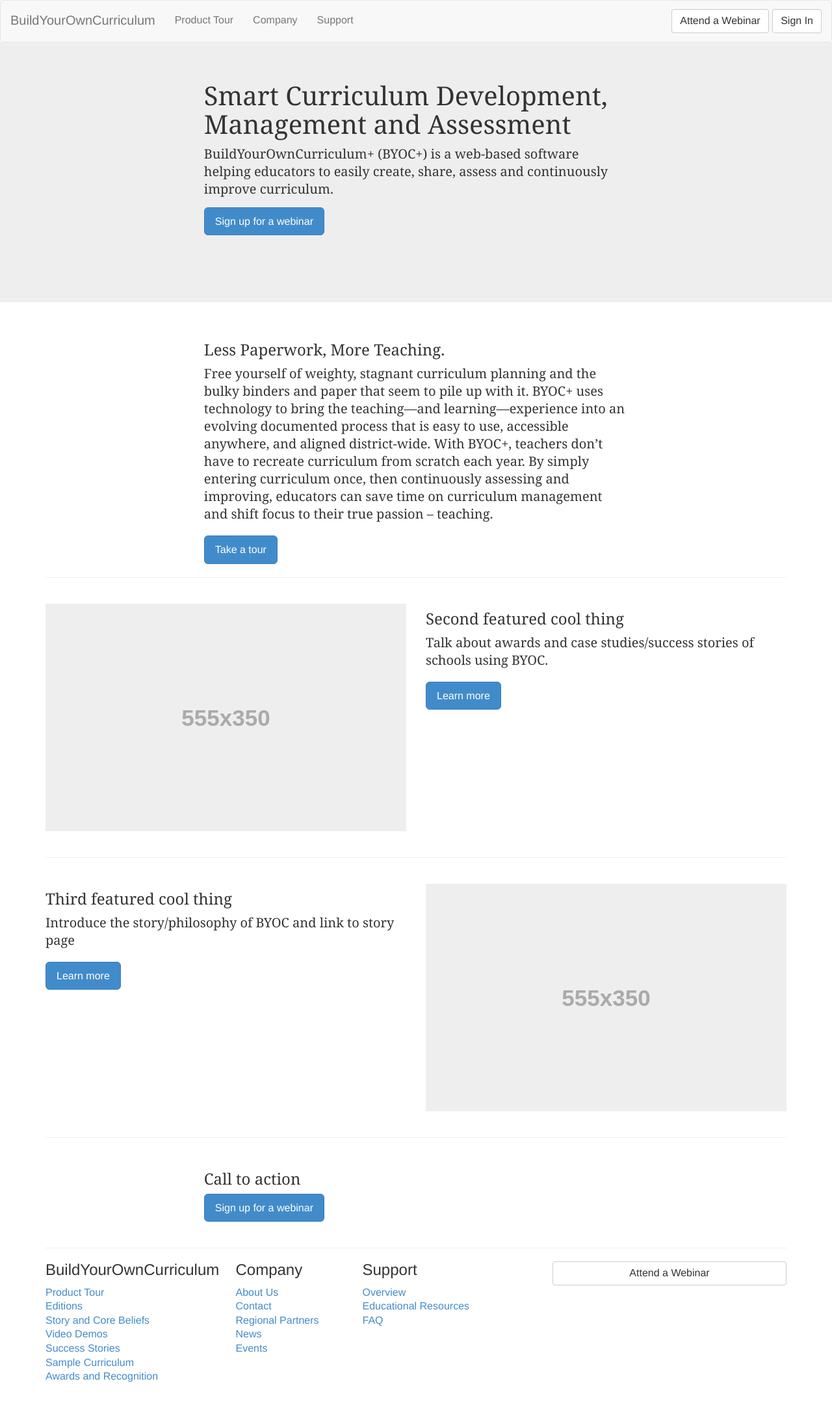
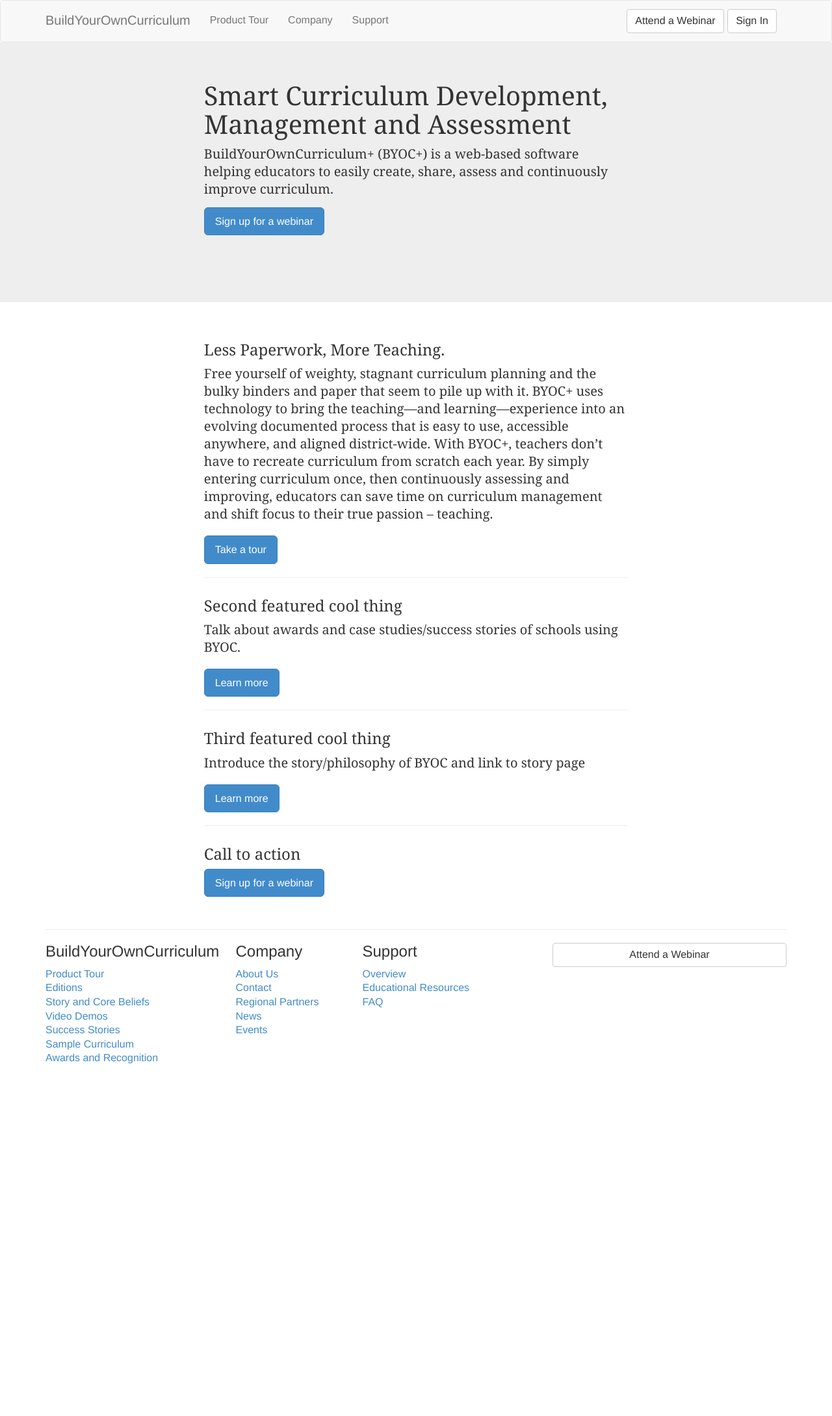
Before and after one commit to kevin-insight/byoc, a Jekyll site: the page built from index.html, in a window 1280 px wide. Shown: the whole page at 65% size. Built offline with Jekyll 4.4.1, drawn with Linux system fonts in a browser that asks for light colours; nearby versions of some CDN libraries; after the commit the page ends 1689 px from its top, so only the background shows below that.

Commit message:
A few adjustments to homepage layout.

```diff
--- a/_includes/header.html
+++ b/_includes/header.html
@@ -20,6 +20,7 @@
   </head>
   <body>
     <nav class="navbar navbar-default" role="navigation">
+      <div class="container">
         <!-- Brand and toggle get grouped for better mobile display -->
         <div class="navbar-header">
           <button type="button" class="navbar-toggle" data-toggle="collapse" data-target="#bs-example-navbar-collapse-1">
@@ -43,4 +44,5 @@
             <a href="http://admin.buildyourowncurriculum.com" type="button" class="btn btn-default navbar-btn">Sign In</a>
           </div>
         </div><!-- /.navbar-collapse -->
+      </div><!-- /.container -->
     </nav>
--- a/css/main.css
+++ b/css/main.css
@@ -37,6 +37,7 @@ img {
 }
 .main-content {
   margin-top: 30px;
+  margin-bottom: 30px;
   min-height: 300px;
 }
 
@@ -144,7 +145,6 @@ blockquote {
  */
 
 .call-to-action {
-  margin-bottom: 20px;
 }
 
 /*
--- a/index.html
+++ b/index.html
@@ -14,47 +14,30 @@ layout: default
   </div>
 </div>
 
-<div class="container">
+<div class="container main-content">
   <div class="row">
     <div class="col-md-7 center-block">
       <h2>Less Paperwork, More Teaching.</h2>
       <p>Free yourself of weighty, stagnant curriculum planning and the bulky binders and paper that seem to pile up with it. BYOC+ uses technology to bring the teaching—and learning—experience into an evolving documented process that is easy to use, accessible anywhere, and aligned district-wide. With BYOC+, teachers don’t have to recreate curriculum from scratch each year. By simply entering curriculum once, then continuously assessing and improving, educators can save time on curriculum management and shift focus to their true passion – teaching.</p>
       <a class="btn btn-lg btn-primary" href="{{ site.baseurl }}/product">Take a tour</a>
-    </div>
-  </div>
 
-  <hr>
+      <hr>
 
-  <div class="row">
-    <div class="col-md-6">
-      <img src="holder.js/100%x350">
-    </div>
-    <div class="col-md-6">
       <h2>Second featured cool thing</h2>
       <p>Talk about awards and case studies/success stories of schools using BYOC.</p>
       <a class="btn btn-lg btn-primary" href="{{ site.baseurl }}/success-stories">Learn more</a>
-    </div>
-  </div>
 
-  <hr>
+      <hr>
 
-  <div class="row">
-    <div class="col-md-6">
       <h2>Third featured cool thing</h2>
       <p>Introduce the story/philosophy of BYOC and link to story page</p>
       <a class="btn btn-lg btn-primary" href="{{ site.baseurl }}/story">Learn more</a>
-    </div>
-    <div class="col-md-6">
-      <img src="holder.js/100%x350">
-    </div>
-  </div>
 
-  <hr>
+      <hr>
 
-  <div class="row call-to-action">
-    <div class="col-md-7 center-block">
       <h2>Call to action</h2>
       <a class="btn btn-lg btn-primary" href="{{ site.baseurl }}/story">Sign up for a webinar</a>
+
     </div>
   </div>
 </div>
```
